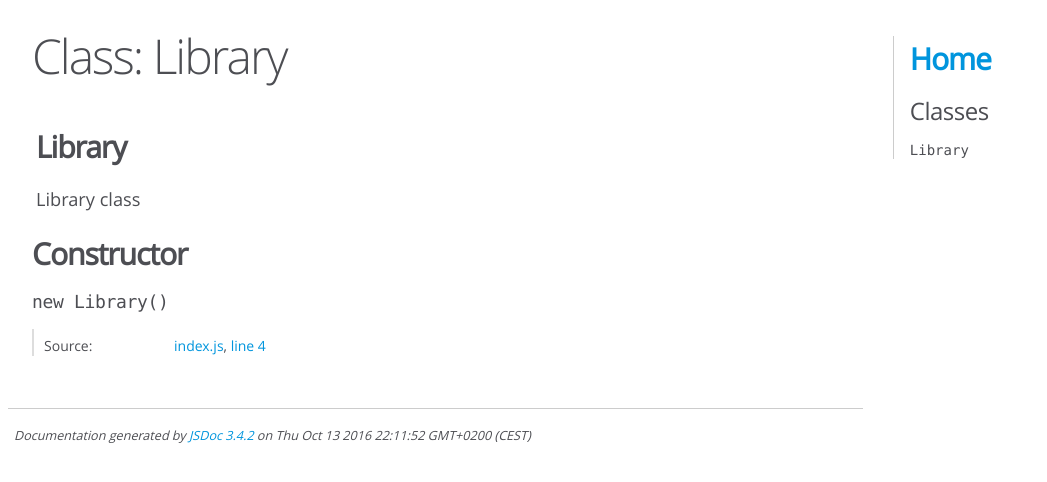
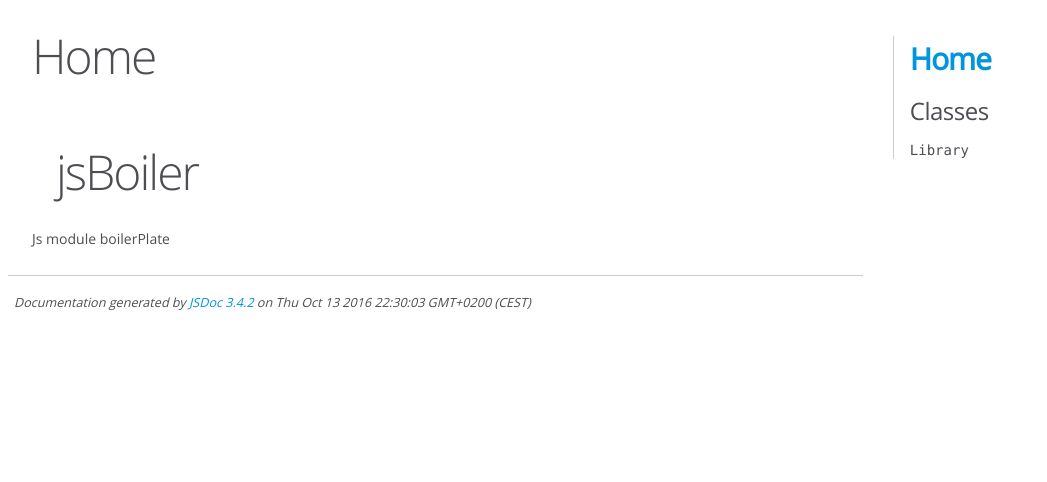
Before and after one commit to ryuran/jsBoiler, a website built with webpack: page docs/index.html in a window 1280 px wide. Shown: the whole page, without its empty margins (0-1047 px from the left). Built offline with nearby package versions, Linux system fonts and the light colour scheme.

Commit message:
babel + readme imporvment

```diff
--- a/docs/Library.html
+++ b/docs/index.html
@@ -2,7 +2,7 @@
 <html lang="en">
 <head>
     <meta charset="utf-8">
-    <title>JSDoc: Class: Library</title>
+    <title>JSDoc: Home</title>
 
     <script src="scripts/prettify/prettify.js"> </script>
     <script src="scripts/prettify/lang-css.js"> </script>
@@ -17,34 +17,16 @@
 
 <div id="main">
 
-    <h1 class="page-title">Class: Library</h1>
+    <h1 class="page-title">Home</h1>
 
 
 
 
 
 
-<section>
-
-<header>
-
-        <h2>Library</h2>
-
-            <div class="class-description">Library class</div>
 
 
-</header>
-
-<article>
-    <div class="container-overview">
-
-
-
-
-    <h2>Constructor</h2>
-
-
-    <h4 class="name" id="Library"><span class="type-signature"></span>new Library<span class="signature">()</span><span class="type-signature"></span></h4>
+    <h3> </h3>
 
 
 
@@ -60,86 +42,11 @@
 
 
 
+    <section>
+        <article><h1>jsBoiler</h1><p>Js module boilerPlate</p></article>
+    </section>
 
 
-<dl class="details">
-
-
-
-
-
-
-
-
-
-
-
-
-
-
-
-
-
-
-
-
-
-
-
-
-
-
-    <dt class="tag-source">Source:</dt>
-    <dd class="tag-source"><ul class="dummy"><li>
-        <a href="index.js.html">index.js</a>, <a href="index.js.html#line4">line 4</a>
-    </li></ul></dd>
-
-
-
-
-
-
-
-</dl>
-
-
-
-
-
-
-
-
-
-
-
-
-
-
-
-
-
-    </div>
-
-
-
-
-
-
-
-
-
-
-
-
-
-
-
-
-
-
-</article>
-
-</section>
 
 
 
@@ -153,7 +60,7 @@
 <br class="clear">
 
 <footer>
-    Documentation generated by <a href="https://github.com/jsdoc3/jsdoc">JSDoc 3.4.2</a> on Thu Oct 13 2016 22:11:52 GMT+0200 (CEST)
+    Documentation generated by <a href="https://github.com/jsdoc3/jsdoc">JSDoc 3.4.2</a> on Thu Oct 13 2016 22:30:03 GMT+0200 (CEST)
 </footer>
 
 <script> prettyPrint(); </script>
```
Also changed, not shown: docs/index.js.html (+1 -1 lines), package.json (+4 -4 lines), .babelrc (added), README.md.
